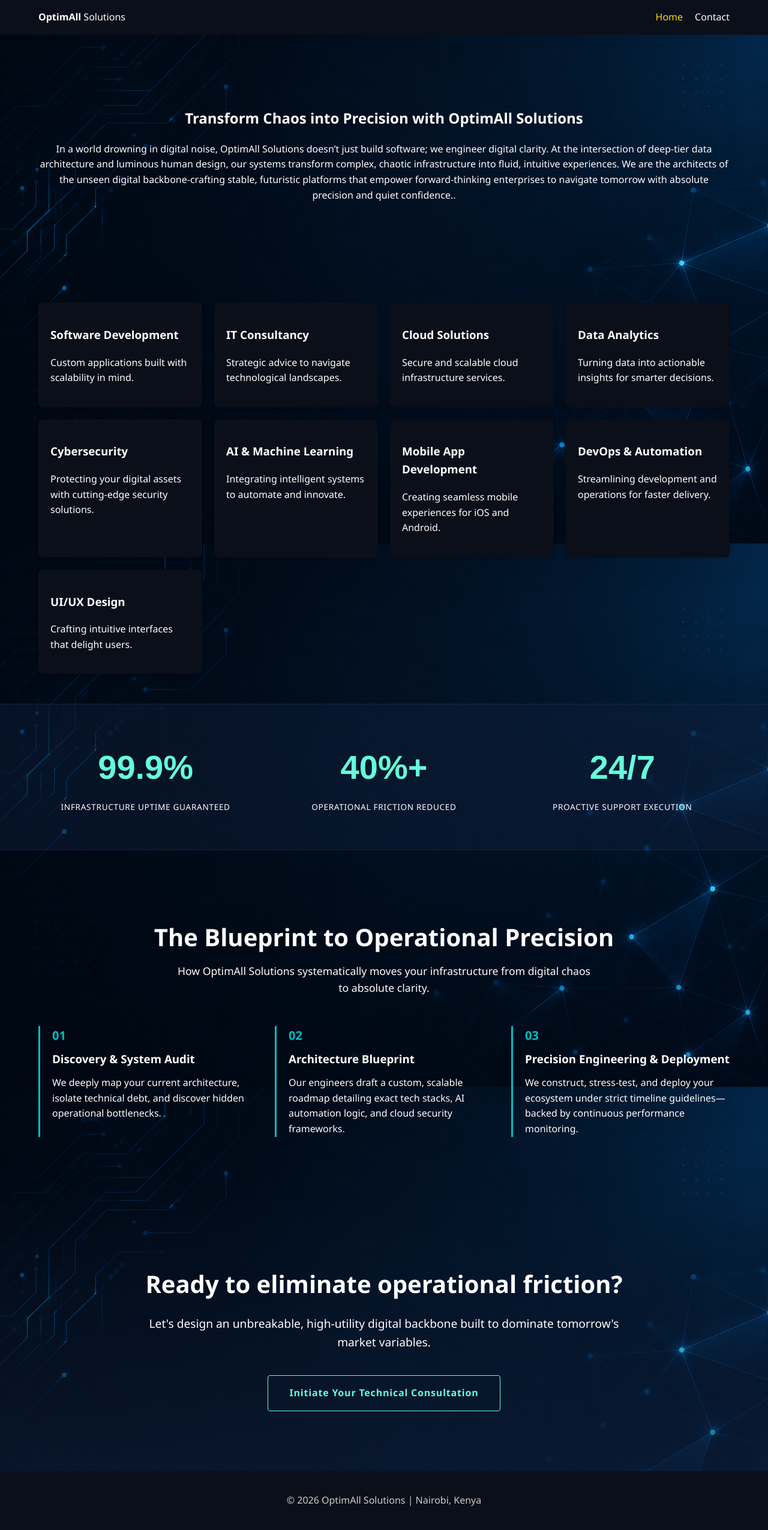
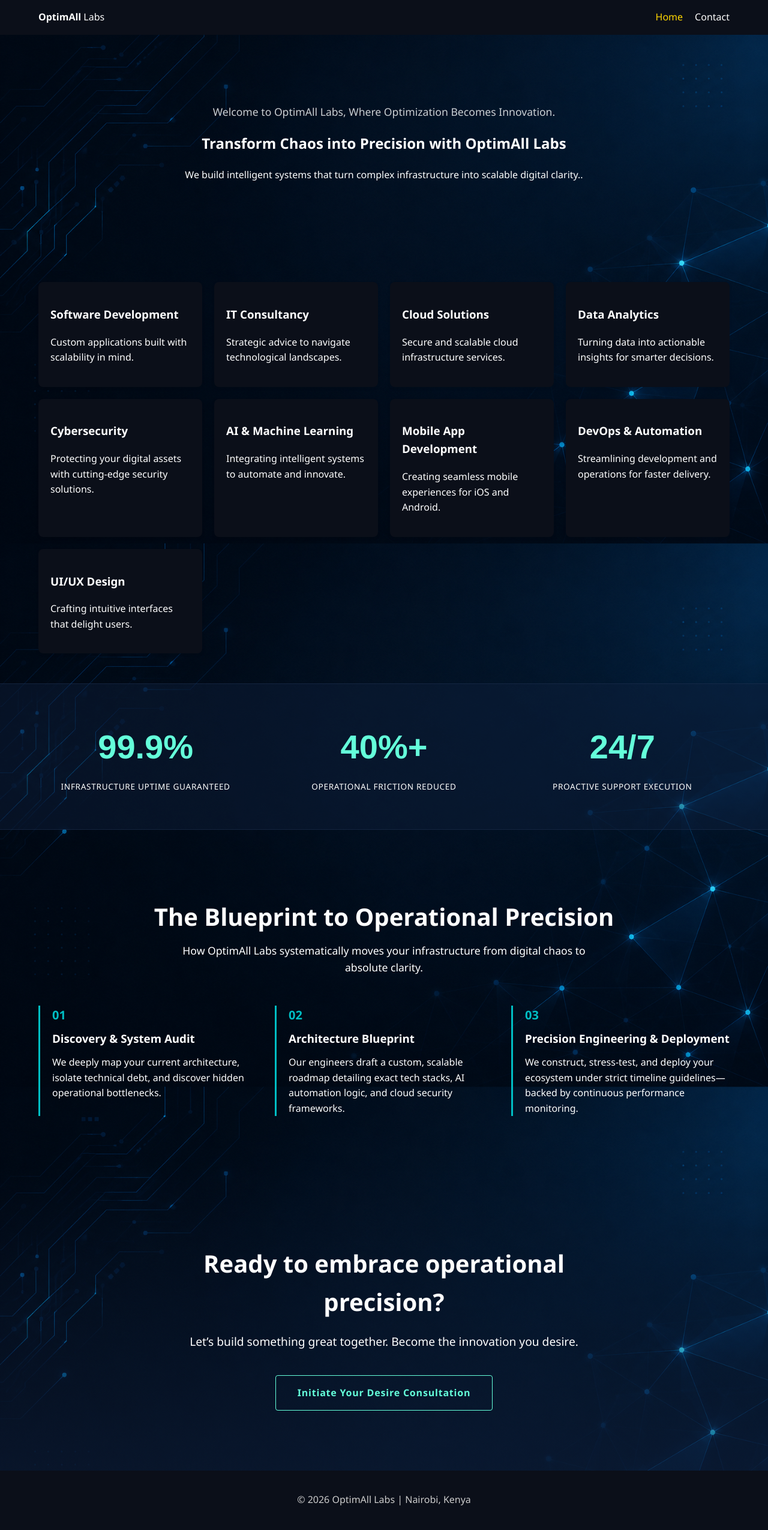
Before and after one commit to BillyG-Dev/OptimAll-Solutions, a Django app: page / in a window 1280 px wide. Shown: the whole page at 60% size. After the commit the page ends 2509 px from the top, so only its background shows below. Run offline with Django 5.2, Linux system fonts and the light colour scheme.

Commit message:
few tweaks

```diff
--- a/kaygtech_project/templates/base.html
+++ b/kaygtech_project/templates/base.html
@@ -4,13 +4,13 @@
 <head>
     <meta charset="UTF-8">
     <meta name="viewport" content="width=device-width, initial-scale=1.0">
-    <title>{% block title %}OptimAll Solutions{% endblock %}</title>
+    <title>{% block title %}OptimAll Labs{% endblock %}</title>
     <link rel="stylesheet" href="{% static 'css/styles.css' %}">
 </head>
 <body>
 
     <header>
-        <div class="logo"><a href="{% url 'home' %}" class="logo-link"><strong>OptimAll</strong> Solutions</a></div>
+        <div class="logo"><a href="{% url 'home' %}" class="logo-link"><strong>OptimAll</strong> Labs</a></div>
         <nav>
             <a href="{% url 'home' %}" class="nav-link{% if request.resolver_match.url_name == 'home' %} active{% endif %}">Home</a>
             <a href="{% url 'contact' %}" class="nav-link{% if request.resolver_match.url_name == 'contact' %} active{% endif %}">Contact</a>
@@ -23,7 +23,7 @@
     </main>
 
     <footer>
-        <p>&copy; 2026 OptimAll Solutions | Nairobi, Kenya</p>
+        <p>&copy; 2026 OptimAll Labs | Nairobi, Kenya</p>
     </footer>
 
 </body>
--- a/kaygtech_project/templates/home.html
+++ b/kaygtech_project/templates/home.html
@@ -1,11 +1,12 @@
 {% extends "base.html" %}
 
-{% block title %}Home | OptimAll Solutions{% endblock %}
+{% block title %}Home | OptimAll Labs{% endblock %}
 
 {% block content %}
 <section style="padding: 100px 5%; text-align: center; color: white;">
-    <h1>Transform Chaos into Precision with OptimAll Solutions</h1>
-    <p>In a world drowning in digital noise, OptimAll Solutions doesn’t just build software; we engineer digital clarity. At the intersection of deep-tier data architecture and luminous human design, our systems transform complex, chaotic infrastructure into fluid, intuitive experiences. We are the architects of the unseen digital backbone-crafting stable, futuristic platforms that empower forward-thinking enterprises to navigate tomorrow with absolute precision and quiet confidence..</p>
+    <h2 style="font-size: 1.1rem; opacity: 0.8; font-weight: 400;">Welcome to OptimAll Labs, Where Optimization Becomes Innovation.</h2>
+    <h1>Transform Chaos into Precision with OptimAll Labs</h1>
+    <p>We build intelligent systems that turn complex infrastructure into scalable digital clarity..</p>
 </section>
 
 <section style="padding: 50px 5%; display: grid; grid-template-columns: repeat(auto-fit, minmax(250px, 1fr)); gap: 20px;">
@@ -75,7 +76,7 @@
 <section style="padding: 80px 5%; text-align: center;">
     <h2 style="font-size: 2.5rem; margin-bottom: 10px;">The Blueprint to Operational Precision</h2>
     <p style="font-size: 1.1rem; max-width: 700px; margin: 0 auto 50px auto;">
-            How OptimAll Solutions systematically moves your infrastructure from digital chaos to absolute clarity.
+            How OptimAll Labs systematically moves your infrastructure from digital chaos to absolute clarity.</p>
     <!-- 3-Step Responsive Flex/Grid Layout -->
     <div style="display: grid; grid-template-columns: repeat(auto-fit, minmax(280px, 1fr)); gap: 30px; text-align: left;">
 
@@ -106,10 +107,10 @@
 <section style="background: linear-gradient(180deg, transparent 0%, rgba(17, 34, 64, 0.5) 100%); padding: 100px 5%; text-align: center;">
     <div style="max-width: 800px; margin: 0 auto;">
 
-        <h2 style="font-size: 2.5rem; margin-bottom: 15px;">Ready to eliminate operational friction?</h2>
+        <h2 style="font-size: 2.5rem; margin-bottom: 15px;">Ready to embrace operational precision?</h2>
 
         <p style="font-size: 1.2rem; margin-bottom: 40px; line-height: 1.6;">
-            Let's design an unbreakable, high-utility digital backbone built to dominate tomorrow's market variables.
+           Let’s build something great together. Become the innovation you desire.
         </p>
 
         <!-- High-Converting Action Button -->
@@ -118,7 +119,7 @@
            style="display: inline-block; padding: 16px 36px; border: 1px solid #64ffda; color: #64ffda; text-decoration: none; font-weight: bold; border-radius: 4px; letter-spacing: 0.05em; transition: all 0.25s ease;"
            onmouseover="this.style.backgroundColor='rgba(100, 255, 218, 0.1)'; this.style.boxShadow='0 0 20px rgba(100, 255, 218, 0.25)';"
            onmouseout="this.style.backgroundColor='transparent'; this.style.boxShadow='none';">
-            Initiate Your Technical Consultation
+            Initiate Your Desire Consultation
         </a>
 
     </div>
```
Also changed, not shown: kaygtech_project/templates/contact.html (+6 -6 lines), kaygtech_project/db.sqlite3.
